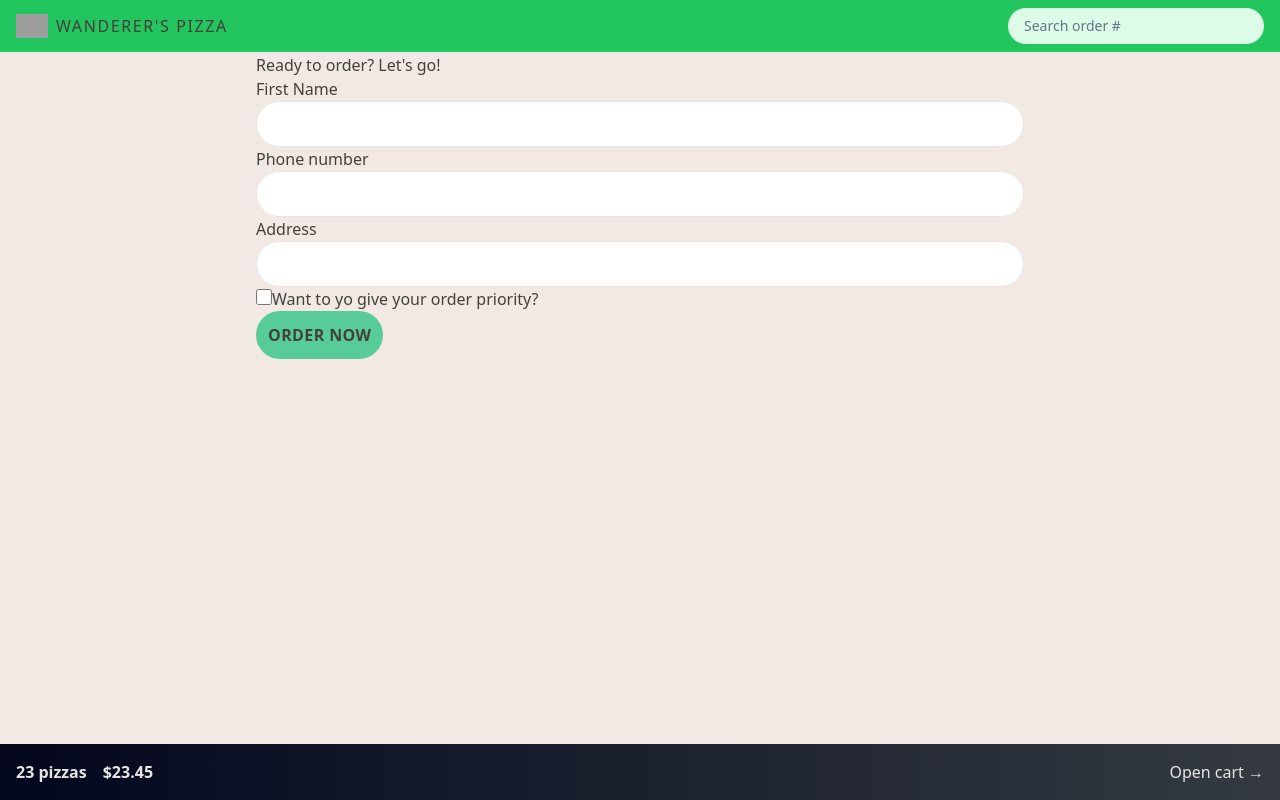
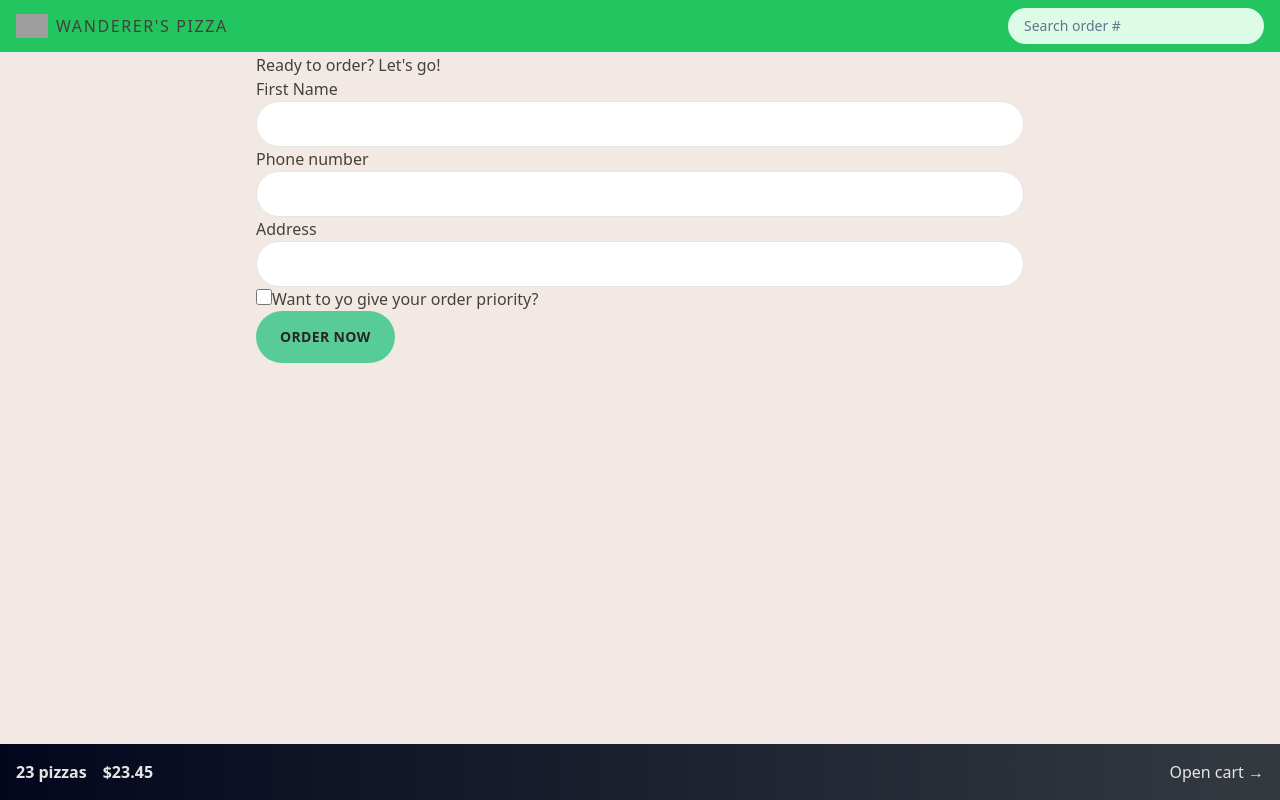
Before and after one commit to naimulabeer/fast-react-pizza-vite, a React (Vite) app: page /order/new in a window 1280 px wide. Built offline with nearby package versions, Linux system fonts and the light colour scheme; grey boxes are pictures that could not be loaded.

Commit message:
more button component

```diff
--- a/src/features/order/CreateOrder.jsx
+++ b/src/features/order/CreateOrder.jsx
@@ -1,6 +1,7 @@
 import { useState } from "react";
 import { Form, redirect, useActionData, useNavigation } from "react-router-dom";
 import { createOrder } from "../../services/apiRestaurant";
+import Button from "../../ui/Button";
 
 // https://uibakery.io/regex-library/phone-number
 const isValidPhone = (str) =>
@@ -81,14 +82,9 @@ function CreateOrder() {
 
         <div>
           <input type="hidden" name="cart" value={JSON.stringify(cart)} />
-          <button
-            disabled={isSubmitting}
-            className="bg-[#57cc99] uppercase font-semibold rounded-full px-3 py-3
-            hover:bg-[#c7f9cc] focus:ring-2 tracking-wide inline-block transition-colors duration-300
-            disabled:cursor-not-allowed"
-          >
+          <Button disabled={isSubmitting}>
             {isSubmitting ? "Placing order..." : "Order now"}
-          </button>
+          </Button>
         </div>
       </Form>
     </div>
--- a/src/features/user/CreateUser.jsx
+++ b/src/features/user/CreateUser.jsx
@@ -1,7 +1,8 @@
-import { useState } from 'react';
+import { useState } from "react";
+import Button from "../../ui/Button";
 
 function CreateUser() {
-  const [username, setUsername] = useState('');
+  const [username, setUsername] = useState("");
 
   function handleSubmit(e) {
     e.preventDefault();
@@ -16,11 +17,12 @@ function CreateUser() {
         placeholder="Your full name"
         value={username}
         onChange={(e) => setUsername(e.target.value)}
+        className="input w-72 mb-8"
       />
 
-      {username !== '' && (
+      {username !== "" && (
         <div>
-          <button>Start ordering</button>
+          <Button>Start ordering</Button>
         </div>
       )}
     </form>
--- /dev/null
+++ b/src/ui/Button.jsx
@@ -0,0 +1,28 @@
+import { Link } from "react-router-dom";
+
+function Button({ children, disabled, to, type }) {
+  const className =
+    "inline-block py-4 px-6 text-sm rounded-full bg-[#57cc99] font-semibold uppercase tracking-wide text-stone-800 transition-colors duration-300 hover:bg-[#c7f9cc] focus:bg-[#c7f9cc] focus:outline-none focus:ring focus:ring-yellow-300 focus:ring-offset-2 disabled:cursor-not-allowed";
+
+  //   const styles = {
+  //     primary: base + " px-4 py-3 md:px-6 md:py-4",
+  //     small: base + " px-4 py-2 md:px-5 md:py-2.5 text-xs",
+  //     secondary:
+  //       "inline-block text-sm rounded-full border-2 border-stone-300 font-semibold uppercase tracking-wide text-stone-400 transition-colors duration-300 hover:bg-stone-300 hover:text-stone-800 focus:bg-stone-300 focus:text-stone-800 focus:outline-none focus:ring focus:ring-stone-200 focus:ring-offset-2 disabled:cursor-not-allowed px-4 py-2.5 md:px-6 md:py-3.5",
+  //   };
+
+  if (to)
+    return (
+      <Link to={to} className={className}>
+        {children}
+      </Link>
+    );
+
+  return (
+    <button disabled={disabled} className={className}>
+      {children}
+    </button>
+  );
+}
+
+export default Button;
--- a/src/ui/Error.jsx
+++ b/src/ui/Error.jsx
@@ -1,14 +1,15 @@
-import { useNavigate, useRouteError } from "react-router-dom";
+import { useRouteError } from "react-router-dom";
+import LinkButton from "./LinkButton";
 
 function Error() {
-  const navigate = useNavigate();
   const error = useRouteError();
 
   return (
     <div>
       <h1>Something went wrong 😢</h1>
       <p>{error.data || error.message}</p>
-      <button onClick={() => navigate(-1)}>&larr; Go back</button>
+
+      <LinkButton to="-1">&larr; Go back</LinkButton>
     </div>
   );
 }
--- /dev/null
+++ b/src/ui/LinkButton.jsx
@@ -0,0 +1,21 @@
+import { Link, useNavigate } from "react-router-dom";
+
+function LinkButton({ children, to }) {
+  const navigate = useNavigate();
+  const className = "text-sm text-blue-500 hover:text-blue-600 hover:underline";
+
+  if (to === "-1")
+    return (
+      <button className={className} onClick={() => navigate(-1)}>
+        {children}
+      </button>
+    );
+
+  return (
+    <Link to={to} className={className}>
+      {children}
+    </Link>
+  );
+}
+
+export default LinkButton;
```
